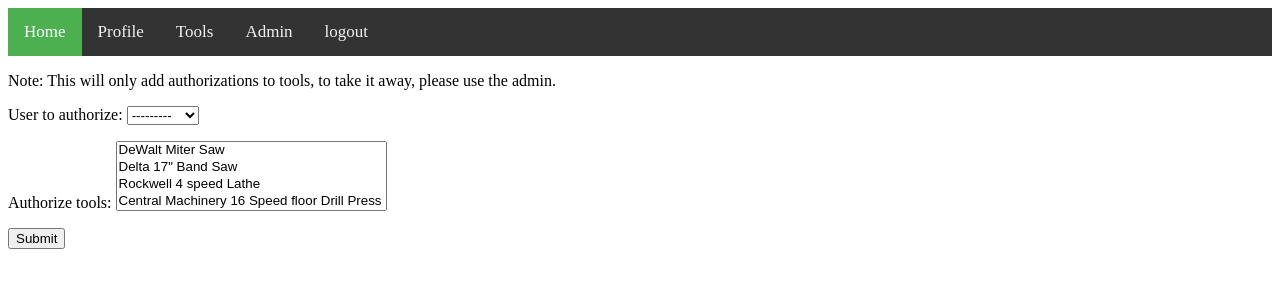
After one commit to flynnguy/maxt_project, a Django app: page /tools/authorize/ in a window 1280 px wide. The commit adds this page. Shown: the top 300 px of the page. Run offline with Django 3.2, Linux system fonts and the light colour scheme; a user stored in the database is signed in; data comes from the database, SQL or seed files in the repository.

Commit message:
Added authorization page

```diff
--- a/maxt/maxt/settings.py
+++ b/maxt/maxt/settings.py
@@ -39,6 +39,7 @@ INSTALLED_APPS = [
     'django.contrib.staticfiles',
     'members.apps.MembersConfig',
     'tools.apps.ToolsConfig',
+    'django_extensions',
 ]
 
 MIDDLEWARE = [
--- a/maxt/members/models.py
+++ b/maxt/members/models.py
@@ -7,7 +7,7 @@ from tools.models import Tool
 class Member(models.Model):
     user = models.OneToOneField(User, on_delete=models.CASCADE)
     authorized_tools = models.ManyToManyField(Tool, blank=True)
-    rfid_tag_id = models.CharField(max_length=128) # TODO: figure out tag length
+    rfid_tag_id = models.CharField(max_length=128, blank=True, null=True) # TODO: figure out tag length
 
     def __str__(self):
         return self.user.username
--- a/maxt/members/templates/base_generic.html
+++ b/maxt/members/templates/base_generic.html
@@ -6,7 +6,7 @@
 	<body>
 		<link rel="stylesheet" href="{% static "css/main.css" %}">
 		<div class="topnav">
-			<a class="active" href="/">Home</a>
+            <a class="active" href="/">Home</a>
 			{% if user.is_authenticated %}<a href="{% url 'userinfo' user.username %}">Profile</a>{% endif %}
 			<a href="/tools">Tools</a>
 			{% if perms.tools.add_tool %}<a href="/admin">Admin</a>{% endif %}
--- a/maxt/members/views.py
+++ b/maxt/members/views.py
@@ -15,7 +15,6 @@ def rfid_csv(request):
     response['Content-Disposition'] = 'attachment; filename="rfid.csv"'
 
     writer = csv.writer(response)
-    writer.writerow(['First row'])
     for member in members:
         if member.user.is_active:
             writer.writerow([member.user.username])
--- /dev/null
+++ b/maxt/tools/forms.py
@@ -0,0 +1,8 @@
+from django import forms
+from django.contrib.auth.models import User
+
+from . models import Tool
+
+class AuthorizeToolForm(forms.Form):
+    user_to_authorize = forms.ModelChoiceField(queryset=User.objects.all())
+    authorize_tools = forms.ModelMultipleChoiceField(queryset=Tool.objects.all())
--- /dev/null
+++ b/maxt/tools/templates/authorize_user.html
@@ -0,0 +1,15 @@
+{% extends "base_generic.html" %}
+{% block title %}<title>Authorize Users on Tools</title>{% endblock %}
+
+{% block content %}
+<p>
+Note: This will only add authorizations to tools, to take it away, please use the admin.
+
+<form action="{% url 'authorize_user' %}" method="post">
+    {% csrf_token %}
+    {{ form.as_p }}
+    <input type="submit" value="Submit">
+</form>
+
+</p>
+{% endblock content %}
--- a/maxt/tools/urls.py
+++ b/maxt/tools/urls.py
@@ -4,5 +4,6 @@ from . import views
 
 urlpatterns = [
     path('', views.tools, name='tools_index'),
+    path('authorize/', views.authorize_user, name='authorize_user'),
     path('<int:tool_id>/', views.tool_page, name='tool'),
 ]
--- a/maxt/tools/views.py
+++ b/maxt/tools/views.py
@@ -1,7 +1,11 @@
-from django.http import HttpResponse
+from django.urls import reverse
+from django.http import HttpResponse, HttpResponseRedirect
+from django.contrib.auth.decorators import login_required, permission_required
 from django.shortcuts import render, get_object_or_404
+from django.contrib.auth.models import User
 
 from . models import Tool
+from . forms import AuthorizeToolForm
 
 def tools(request):
     tools = Tool.objects.all()
@@ -12,3 +16,17 @@ def tool_page(request, tool_id):
     tool = get_object_or_404(Tool, pk=tool_id)
     context = {'tool': tool}
     return render(request, 'tool.html', context)
+
+@login_required
+@permission_required('tools.change_tool', 'tools.add_tool')
+def authorize_user(request):
+    if request.method == 'POST':
+        form = AuthorizeToolForm(request.POST)
+        if form.is_valid():
+            tools = form.cleaned_data['authorize_tools']
+            form.cleaned_data['user_to_authorize'].member.authorized_tools.add(*[tool.id for tool in tools])
+            return HttpResponseRedirect(reverse('userinfo', args=[form.cleaned_data['user_to_authorize']]))
+    else:
+        form = AuthorizeToolForm()
+
+    return render(request, 'authorize_user.html', {'form': form})
```
Also changed, not shown: maxt/members/migrations/0004_auto_20190213_2348.py (added), maxt/tools/migrations/0002_auto_20190216_0335.py (added), maxt/tools/migrations/0003_auto_20190216_0336.py (added).
